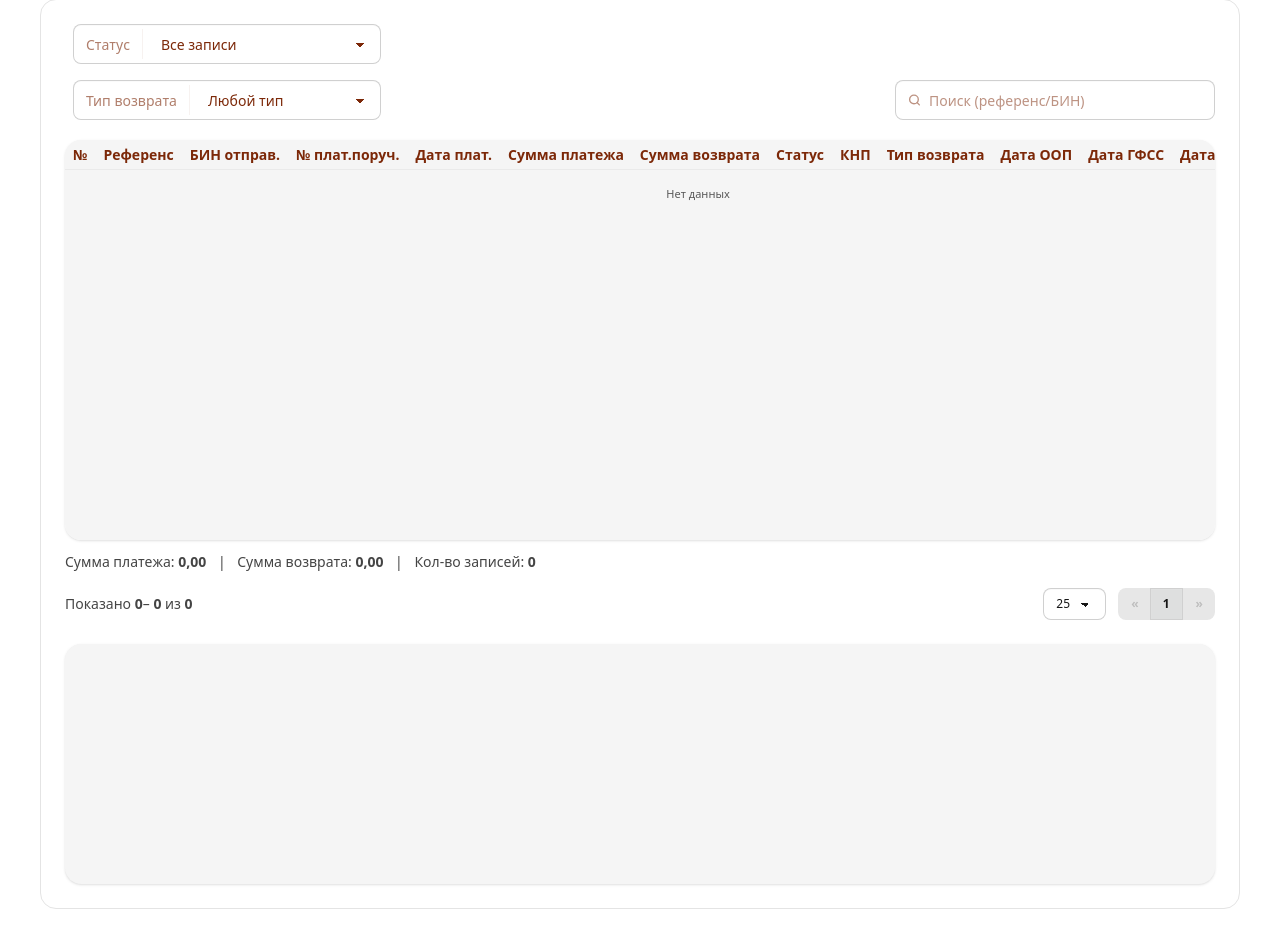
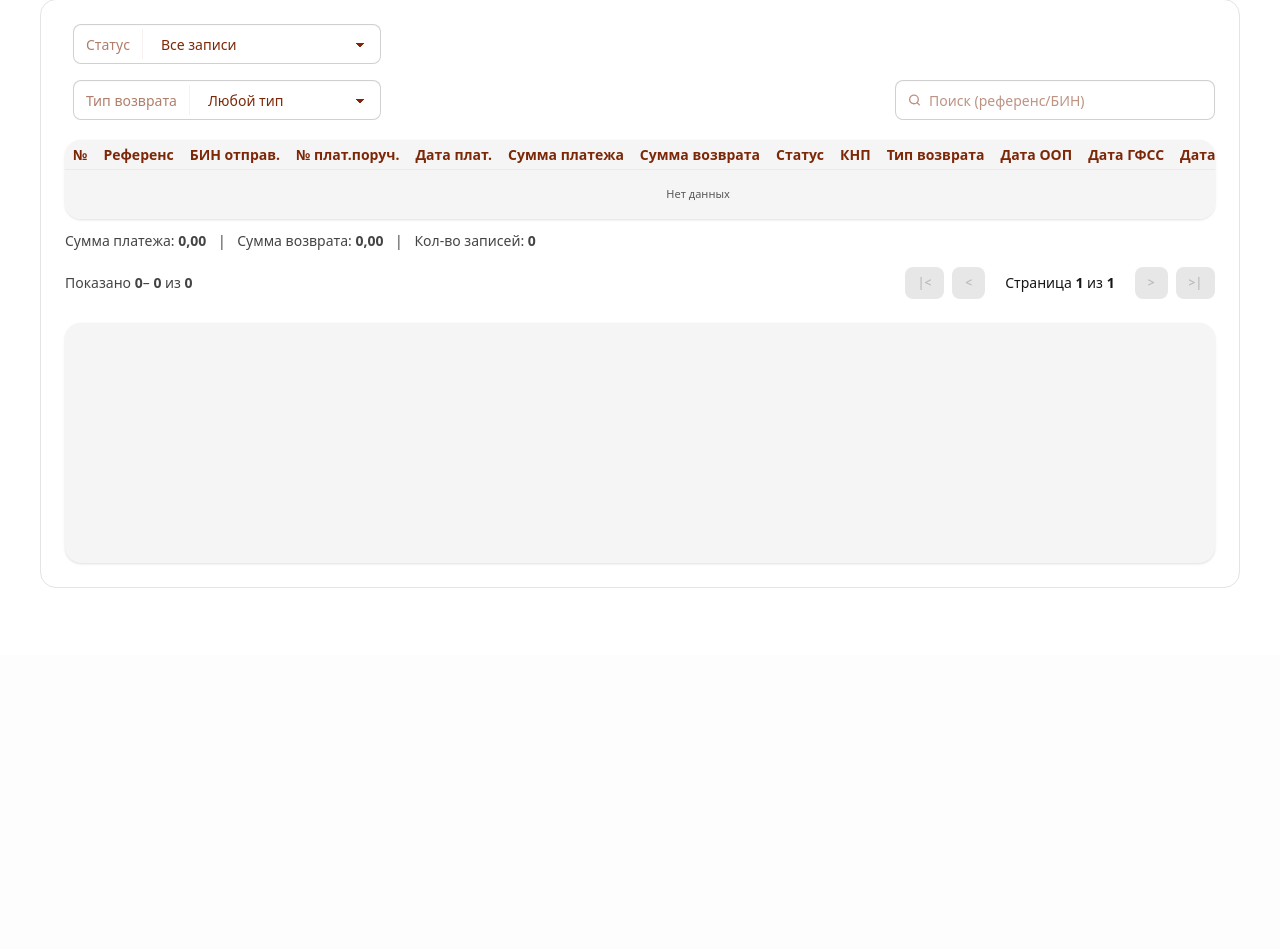
Before and after one commit to Zhans2212/GFSSais, a FastAPI app: template app/templates/pages/reports.html in a window 1280 px wide. Shown: the part 145-1094 px from the top of the page. After the commit the page ends 733 px from the top, so only its background shows below. Run offline with FastAPI, Linux system fonts and the light colour scheme; the template is opened without the code that fills it, so the values that code supplies are empty.

Commit message:
pagination fixed

```diff
--- a/app/static/css/styles.css
+++ b/app/static/css/styles.css
@@ -1578,6 +1578,9 @@
   .h-\[1em\] {
     height: 1em;
   }
+  .h-auto {
+    height: auto;
+  }
   .min-h-screen {
     min-height: 100vh;
   }
@@ -1709,6 +1712,9 @@
   }
   .gap-1 {
     gap: calc(var(--spacing) * 1);
+  }
+  .gap-2 {
+    gap: calc(var(--spacing) * 2);
   }
   .gap-3 {
     gap: calc(var(--spacing) * 3);
@@ -1815,6 +1821,9 @@
       }
     }
   }
+  .px-3 {
+    padding-inline: calc(var(--spacing) * 3);
+  }
   .py-4 {
     padding-block: calc(var(--spacing) * 4);
   }
@@ -1840,6 +1849,9 @@
   .font-semibold {
     --tw-font-weight: var(--font-weight-semibold);
     font-weight: var(--font-weight-semibold);
+  }
+  .whitespace-nowrap {
+    white-space: nowrap;
   }
   .text-accent {
     color: var(--color-accent);
--- a/app/static/js/tab_refunds.js
+++ b/app/static/js/tab_refunds.js
@@ -4,15 +4,14 @@ function refundsTable() {
     loading: false,
     error: '',
     currentPage: 1,
-    pageSize: 25,
+    pageSize: 15,
 
     search: '',
     statusFilter: 'all',
     typeFilter: 'any',
-    selectedDate: '',
+    selectedDate: '02.04.2026',
 
     async init() {
-      this.selectedDate = "02.04.2026";
       await this.loadData();
     },
 
@@ -21,16 +20,16 @@ function refundsTable() {
       this.error = '';
 
       try {
-        const response = await fetch('/reports/data?date=02.04.2026');
-
+        const response = await fetch(`/reports/data?date=${encodeURIComponent(this.selectedDate)}`);
         console.log('FETCH STATUS:', response.status);
 
-        const data = await response.json();
+        const text = await response.text();
+        const data = JSON.parse(text);
+
         console.log('DATA:', data);
 
         this.rows = Array.isArray(data.rows) ? data.rows : [];
         console.log('ROWS LOADED:', this.rows.length);
-        console.log('FIRST ROW:', this.rows[0]);
 
         this.currentPage = 1;
       } catch (error) {
@@ -45,8 +44,7 @@ function refundsTable() {
     get filteredRows() {
       return this.rows.filter(row => {
         const rowStatus = String(row.status ?? '');
-        const rowType = String(row.type_payer ?? '').trim().toUpperCase();
-        const knp = String(row.knp ?? '');
+        const knp = String(row.knp ?? '').padStart(3, '0');
 
         const searchValue = this.search.trim().toLowerCase();
         const refer = String(row.refer_in ?? '').toLowerCase();
@@ -97,38 +95,24 @@ function refundsTable() {
       return Math.min(this.currentPage * this.pageSize, this.filteredRows.length);
     },
 
-    get visiblePages() {
-      const total = this.totalPages;
-      const current = this.currentPage;
-      const maxVisible = 5;
-
-      let start = Math.max(1, current - 2);
-      let end = Math.min(total, start + maxVisible - 1);
-
-      if (end - start < maxVisible - 1) {
-        start = Math.max(1, end - maxVisible + 1);
-      }
-
-      const pages = [];
-      for (let i = start; i <= end; i++) {
-        pages.push(i);
-      }
-
-      return pages;
+    goToFirstPage() {
+      this.currentPage = 1;
     },
 
-    goToPage(page) {
-      if (page < 1) page = 1;
-      if (page > this.totalPages) page = this.totalPages;
-      this.currentPage = page;
+    goToLastPage() {
+      this.currentPage = this.totalPages;
     },
 
     prevPage() {
-      if (this.currentPage > 1) this.currentPage--;
+      if (this.currentPage > 1) {
+        this.currentPage--;
+      }
     },
 
     nextPage() {
-      if (this.currentPage < this.totalPages) this.currentPage++;
+      if (this.currentPage < this.totalPages) {
+        this.currentPage++;
+      }
     },
 
     toNumber(value) {
@@ -148,14 +132,6 @@ function refundsTable() {
         minimumFractionDigits: 2,
         maximumFractionDigits: 2
       }).format(value || 0);
-    },
-
-    formatToday() {
-      const now = new Date();
-      const day = String(now.getDate()).padStart(2, '0');
-      const month = String(now.getMonth() + 1).padStart(2, '0');
-      const year = now.getFullYear();
-      return `${day}.${month}.${year}`;
     }
   };
 }
--- a/app/templates/pages/reports.html
+++ b/app/templates/pages/reports.html
@@ -49,7 +49,7 @@
       </div>
 
       <!-- ТАБЛИЦА ВОЗВРАТЫ СО -->
-      <div class="overflow-x-auto h-100 bg-base-200 rounded-box shadow">
+      <div class="overflow-x-auto h-auto bg-base-200 rounded-box shadow">
         <table class="table table-xs table-pin-rows">
           <thead>
             <tr class="text-secondary-content bg-base-200">
@@ -130,37 +130,34 @@
           <b x-text="filteredRows.length"></b>
         </div>
 
-        <div class="flex items-center gap-3">
-          <select class="select select-sm select-bordered"
-                  x-model.number="pageSize"
-                  @change="currentPage = 1">
-            <option :value="10">10</option>
-            <option :value="25">25</option>
-            <option :value="50">50</option>
-            <option :value="100">100</option>
-          </select>
+        <div class="flex items-center gap-2">
+          <button class="btn btn-sm"
+                  @click="goToFirstPage()"
+                  :disabled="currentPage === 1">
+            |&lt;
+          </button>
 
-          <div class="join">
-            <button class="join-item btn btn-sm"
+          <button class="btn btn-sm"
                   @click="prevPage()"
                   :disabled="currentPage === 1">
-              «
+            &lt;
           </button>
 
-            <template x-for="page in visiblePages" :key="page">
-              <button class="join-item btn btn-sm"
-                      :class="{ 'btn-active': currentPage === page }"
-                      @click="goToPage(page)"
-                      x-text="page">
-              </button>
-            </template>
+          <span class="px-3 text-sm whitespace-nowrap">
+            Страница <b x-text="currentPage"></b> из <b x-text="totalPages"></b>
+          </span>
 
-            <button class="join-item btn btn-sm"
+          <button class="btn btn-sm"
                   @click="nextPage()"
                   :disabled="currentPage === totalPages">
-              »
+            &gt;
           </button>
-          </div>
+
+          <button class="btn btn-sm"
+                  @click="goToLastPage()"
+                  :disabled="currentPage === totalPages">
+            &gt;|
+          </button>
         </div>
       </div>
 
```
Lines whose indentation alone changed are shown as unchanged.
